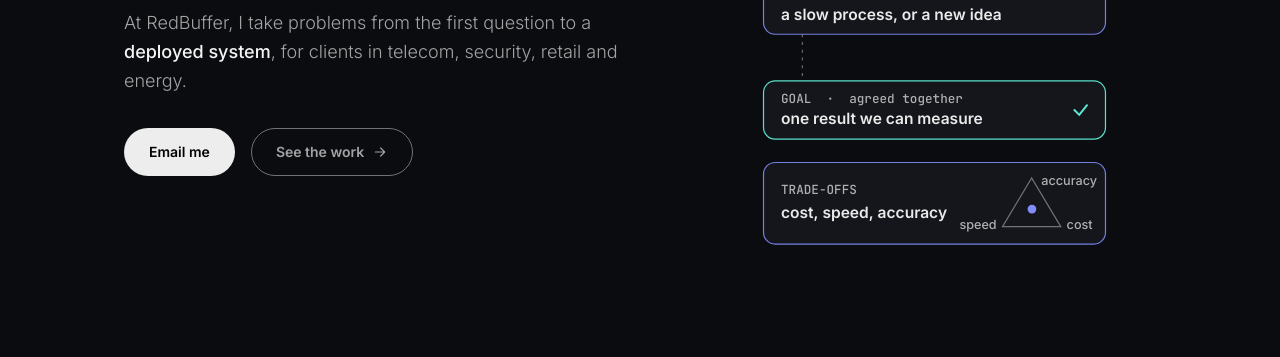
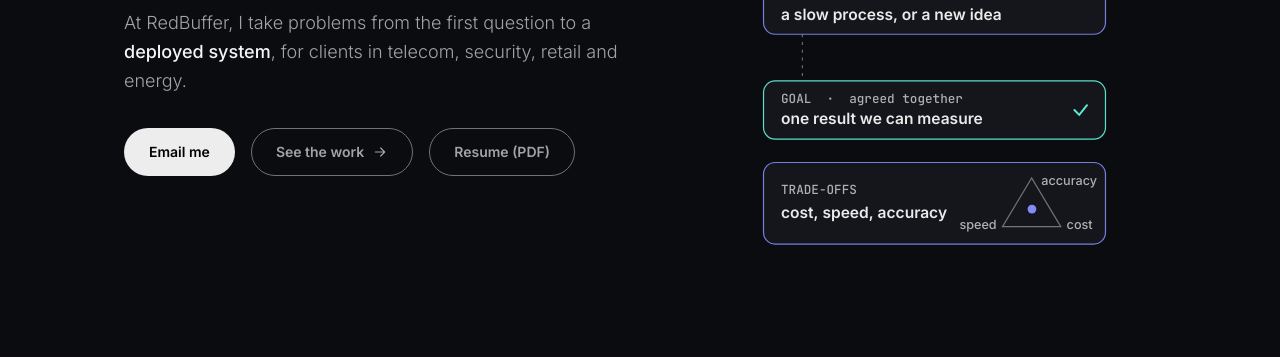
Before and after one commit to Mubashir-Iqbal1221/ai_portfolio, a website built with Vite: page index.html in a window 1280 px wide. Shown: the part 417-774 px from the top of the page. Built offline with nearby package versions, Linux system fonts and the light colour scheme; a web font is replaced by a local one.

Commit message:
Added: resume PDF and Resume (PDF) buttons in hero and contact section
Co-Authored-By: Claude Opus 5.5 <noreply@anthropic.com>

```diff
--- a/index.html
+++ b/index.html
@@ -41,6 +41,7 @@
       <div class="cta">
         <a class="btn primary" href="mailto:mubashiriqbal1221@gmail.com">Email me</a>
         <a class="btn ghost" href="#work">See the work <svg class="ico" viewBox="0 0 24 24" fill="none" stroke="currentColor" stroke-width="1.8" stroke-linecap="round" stroke-linejoin="round" aria-hidden="true"><path d="M5 12h14M13 6l6 6-6 6"/></svg></a>
+        <a class="btn ghost" href="assets/Mubashir_Iqbal_Resume.pdf" target="_blank" rel="noopener">Resume (PDF)</a>
       </div>
     </div>
     <div class="hero-graph" id="hero-graph" role="img" aria-label="Illustration of how I start work: a request arrives, such as a slow process or a new idea. Questions turn it into one result we can measure. Then we agree the balance of cost, speed and accuracy, and choose the simplest approach that meets the goal: rules, a model, or an agent."><canvas id="hero-canvas" aria-hidden="true"></canvas><span class="graph-cap" aria-hidden="true">How I approach any problem</span></div>
@@ -151,6 +152,7 @@
         <a class="btn primary" href="mailto:mubashiriqbal1221@gmail.com">Email me</a>
         <a class="btn ghost" href="https://github.com/Mubashir-Iqbal1221" target="_blank" rel="noopener">GitHub</a>
         <a class="btn ghost" href="https://www.linkedin.com/in/-mubashir-iqbal/" target="_blank" rel="noopener">LinkedIn</a>
+        <a class="btn ghost" href="assets/Mubashir_Iqbal_Resume.pdf" target="_blank" rel="noopener">Resume (PDF)</a>
       </div>
       <a class="mail" href="mailto:mubashiriqbal1221@gmail.com">mubashiriqbal1221@gmail.com</a>
     </div>
```
Also changed, not shown: 1 other file.
